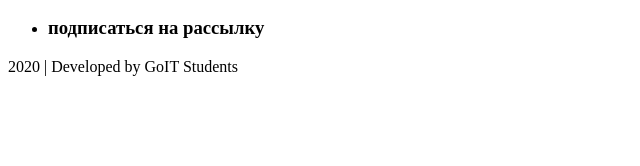
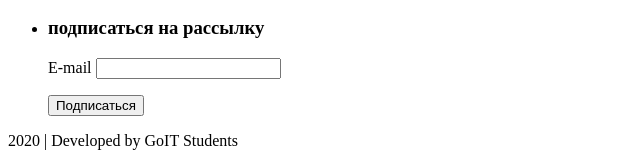
Before and after one commit to reznik-denis/goit-markup-hw-01, a plain HTML site: page index.html in a window 1280 px wide. Shown: the part 5290-5456 px from the top of the page, without its empty margins (0-640 px from the left). Before the commit the page ends 5382 px from the top, so only its background shows below. Drawn offline with Linux system fonts and the light colour scheme.

Commit message:
Добавил форму подписки и кнопку

```diff
--- a/index.html
+++ b/index.html
@@ -308,6 +308,15 @@
         </li>
         <li>
           <h3>подписаться на рассылку</h3>
+          <form action="/contact">
+            <p>
+              <label>E-mail</label>
+              <input type="email" name="email" />
+            </p>
+            <p>
+              <button>Подписаться</button>
+            </p>
+          </form>
         </li>
       </ul>
       <p>2020 &verbar; Developed by GoIT Students</p>
```
